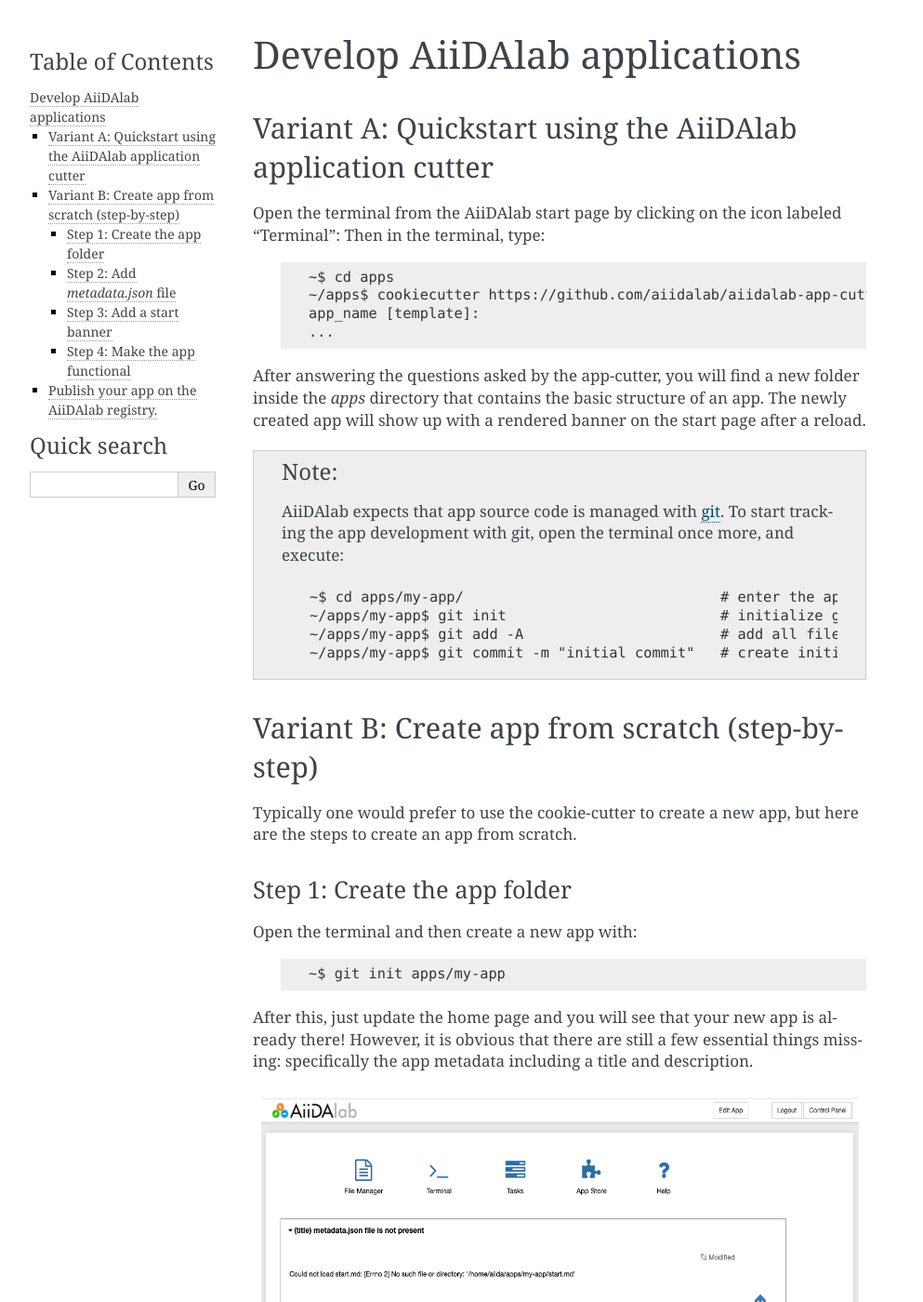
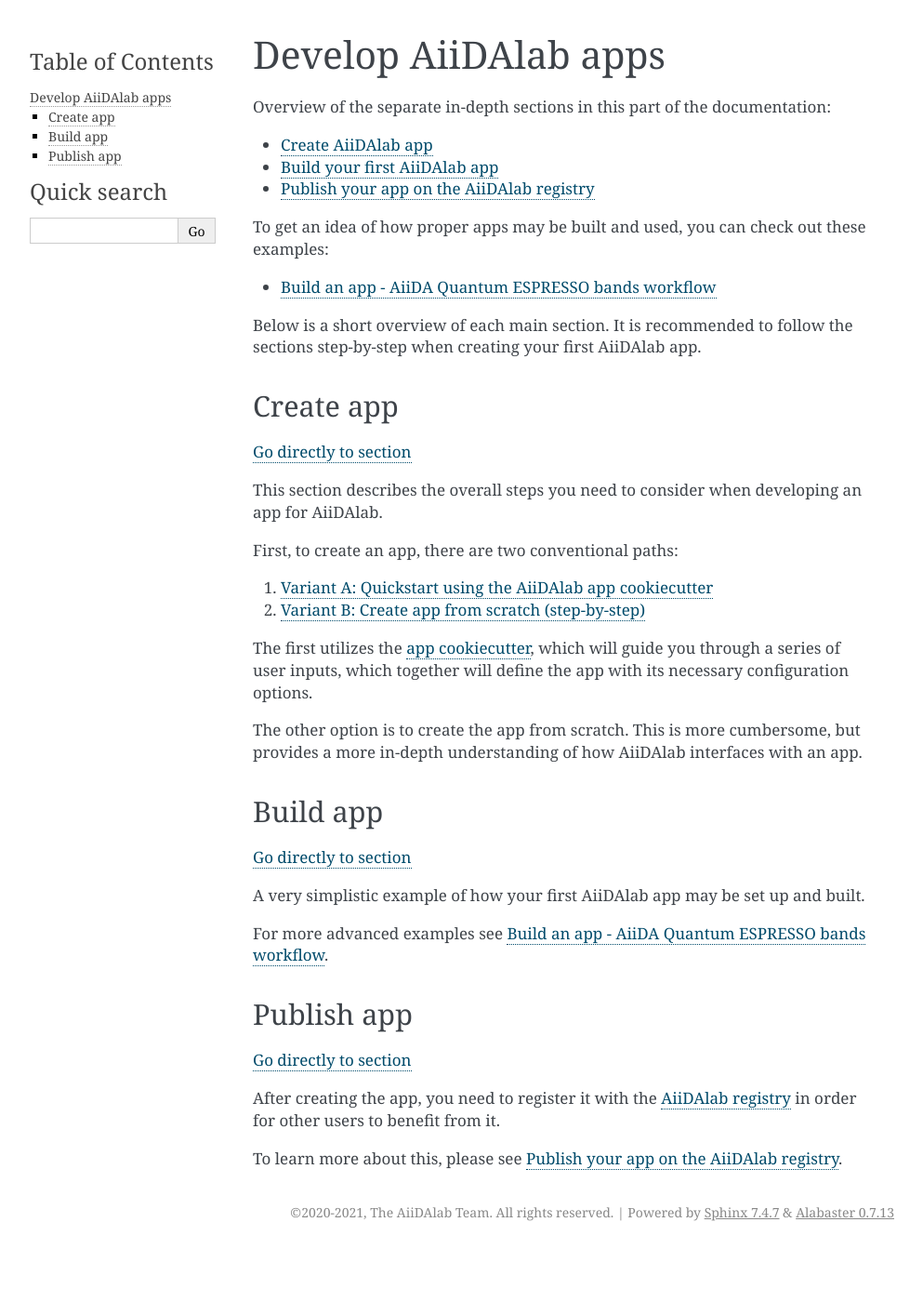
Before and after one commit to aiidalab/aiidalab, a Sphinx documentation site: the page built from docs/source/app_development/index.rst, in a window 1280 px wide and 1400 px high. Shown: the whole window at 93% size, without its empty margins (148-1141 px from the left). Built offline with Sphinx 7.4.7, drawn with Linux system fonts in a browser that asks for light colours; pages that are not in the unit, such as notebooks, are missing from menus; some of the changed text lies outside the part shown.

Commit message:
Docs: How to develop an app (#161)
* Add SQLite db created in docs/ to gitignore.

* Reset formatting according to AiiDA style-guide.
Add gist of README from aiidalab-registry to the "How to publish"
section.

* Fix headings syntax

* Add app examples
Extend the scaffolding and develop AiiDAlab apps documentation with
example apps, both an "advanced" QE bands workflow calculation example
and a simplistic "my first app" example.

```diff
--- /dev/null
+++ b/docs/source/app_development/example_qebands.rst
@@ -0,0 +1,11 @@
+.. _develop-apps:example-qe_bands:
+
+****************************************************
+Build an app - AiiDA Quantum ESPRESSO bands workflow
+****************************************************
+
+Here we will have an example of how to build an AiiDAlab app that utilizes `AiiDA <https://www.aiida.net>`__ with the `AiiDA-Quantum ESPRESSO plugin <https://aiida-quantumespresso.readthedocs.io/>`__ to calculate the band structure for a compound.
+
+This represents an example of how an `AiiDA workflow <https://aiida.readthedocs.io/projects/aiida-core/en/latest/howto/workflows.html>`__ can be run as a turn-key solution by "wrapping" it in an AiiDAlab app.
+
+[Related issue: `#163 <https://github.com/aiidalab/aiidalab/issues/163>`__]
--- a/docs/source/app_development/index.rst
+++ b/docs/source/app_development/index.rst
@@ -1,137 +1,59 @@
-=============================
-Develop AiiDAlab applications
-=============================
+.. _develop-apps:
 
-############################################################
-Variant A: Quickstart using the AiiDAlab application cutter
-############################################################
+#####################
+Develop AiiDAlab apps
+#####################
 
-Open the terminal from the AiiDAlab start page by clicking on the icon labeled "Terminal":
-Then in the terminal, type:
+Overview of the separate in-depth sections in this part of the documentation:
 
-   .. code-block:: console
+.. toctree::
+    :maxdepth: 1
 
-       ~$ cd apps
-       ~/apps$ cookiecutter https://github.com/aiidalab/aiidalab-app-cutter.git
-       app_name [template]:
-       ...
+    create.rst
+    first_app.rst
+    publish.rst
 
-After answering the questions asked by the app-cutter, you will find a new folder inside the `apps` directory that contains the basic structure of an app.
-The newly created app will show up with a rendered banner on the start page after a reload.
+To get an idea of how proper apps may be built and used, you can check out these examples:
 
-.. note::
+.. toctree::
+    :maxdepth: 1
 
-    AiiDAlab expects that app source code is managed with `git <https://git-scm.com/>`__.
-    To start tracking the app development with git, open the terminal once more, and execute:
+    example_qebands.rst
 
-    .. code-block:: console
+Below is a short overview of each main section.
+It is recommended to follow the sections step-by-step when creating your first AiiDAlab app.
 
-        ~$ cd apps/my-app/                              # enter the app directory
-        ~/apps/my-app$ git init                         # initialize git repository
-        ~/apps/my-app$ git add -A                       # add all files
-        ~/apps/my-app$ git commit -m "initial commit"   # create initial commit
+Create app
+==========
 
-#################################################
-Variant B: Create app from scratch (step-by-step)
-#################################################
+:ref:`Go directly to section<develop-apps:create-app>`
 
-Typically one would prefer to use the cookie-cutter to create a new app, but here are the steps to create an app from scratch.
+This section describes the overall steps you need to consider when developing an app for AiiDAlab.
 
-Step 1: Create the app folder
-=============================
+First, to create an app, there are two conventional paths:
 
-Open the terminal and then create a new app with:
+#. :ref:`develop-apps:create-app:variant-a_cookiecutter`
+#. :ref:`develop-apps:create-app:variant-b_from-scratch`
 
-   .. code-block:: console
+The first utilizes the `app cookiecutter <https://github.com/aiidalab/aiidalab-app-cutter>`__, which will guide you through a series of user inputs, which together will define the app with its necessary configuration options.
 
-       ~$ git init apps/my-app
+The other option is to create the app from scratch.
+This is more cumbersome, but provides a more in-depth understanding of how AiiDAlab interfaces with an app.
 
-After this, just update the home page and you will see that your new app is already there!
-However, it is obvious that there are still a few essential things missing: specifically the app metadata including a title and description.
+Build app
+=========
 
-.. _fig_app_development_new_app:
-.. figure:: include/new_app.png
-    :scale: 60
-    :align: center
+:ref:`Go directly to section<develop-apps:first-app>`
 
-    Newly created AiiDAlab app (still missing app metadata).
+A very simplistic example of how your first AiiDAlab app may be set up and built.
 
-Step 2: Add `metadata.json` file
-================================
+For more advanced examples see :ref:`develop-apps:example-qe_bands`.
 
-We need to create a file called :file:`metadata.json` that contains some basic information about our newly created app.
-You can create the file either in the terminal, e.g., with ``vim``, or directly through the Jupyter interface.
-For the latter:
+Publish app
+===========
 
-  #. Open the AiiDAlab start page.
-  #. Click on the "File Manager" icon in the top left corner and navigate to the :file:`apps/my-app` folder.
-  #. Click on "New" and then "Text file" to create a new file.
-  #. Rename the file to "metadata.json" by clicking on "untitled.txt" at the top and entering "metadata.json".
-  #. Copy the following snippet into the file and adjust it for your needs:
+:ref:`Go directly to section<develop-apps:publish-app>`
 
-   .. code-block:: json
+After creating the app, you need to register it with the `AiiDAlab registry <https://github.com/aiidalab/aiidalab-registry>`__ in order for other users to benefit from it.
 
-       {
-           "description": "Example app that I just created",
-           "title": "Example App",
-           "authors": "X.Y. Author1, A.B. Author2"
-       }
-
-  1. Save the file by clicking on "File" and then "Save".
-
-To add a logo for your app, place the logo file within the app directory and add the filename to the :file:`metadata.json` file:
-
-   .. code-block::
-
-     {
-       ...
-       "logo": "logo.png"
-     }
-
-The ``...`` is a placeholder for the previously added metadata.
-
-Step 3: Add a start banner
-==========================
-
-The start banner is the widget that shows up on the AiiDAlab start page and that users are expected to click on to start the app.
-You can create a static banner by adding :file:`start.md` file to the app directory, or a dynamic banner with a :file:`start.py` file.
-In the majority of cases you would want to create a static file, here is a minimal example:
-
-   .. code-block:: md
-
-       - [My App](./main.ipynb)
-
-Like the :file:`metadata.json` file, you can either use the File Manager or the Terminal to create the file.
-
-.. note::
-
-    The name of the notebook is arbitrary, but should of course match with the link.
-    All paths are relative to the app's root directory (e.g. :file:`apps/my-app/`).
-
-
-Step 4: Make the app functional
-===============================
-
-Creating a new app for AiiDAlab and making it show up on the start page is of course only the first step.
-Now we need to actually make it do something.
-
-In the previous step we created a link to a :file:`main.ipynb` file.
-However, that file does not exist yet, which you would have immediately noticed in case you tried to open it.
-
-Create the file by going back to the "File Manager" (navigate to :file:`apps/my-app` if needed), and then clicking on "New" and "Python 3".
-Rename the file to ``main`` and then add the following line into the first cell:
-
-  .. code-block:: python
-
-      print("Welcome to my app!")
-
-Save the notebook and close it.
-Now go back to AiiDAlab start page and click on the ``My App`` link again - it should bring you to a page that says "Welcome to my app!"
-
-
-##########################################
-Publish your app on the AiiDAlab registry.
-##########################################
-
-To make your app available to other AiiDAlab users, please register it on the `AiiDAlab registry <https://github.com/aiidalab/aiidalab-registry>`__.
-For this, please follow the instruction in the README.
+To learn more about this, please see :ref:`develop-apps:publish-app`.
```
Also changed, not shown: docs/source/app_development/create.rst (added, +138 -0 lines), docs/source/app_development/first_app.rst (added, +11 -0 lines), docs/source/app_development/publish.rst (added, +72 -0 lines), 1 other file.
